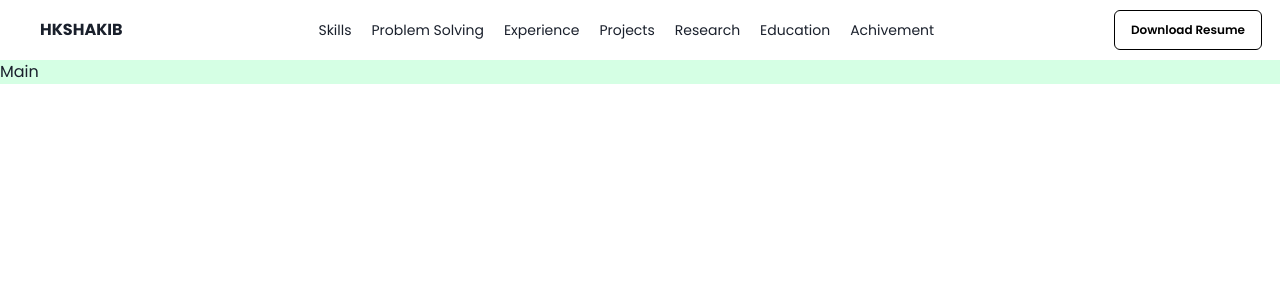
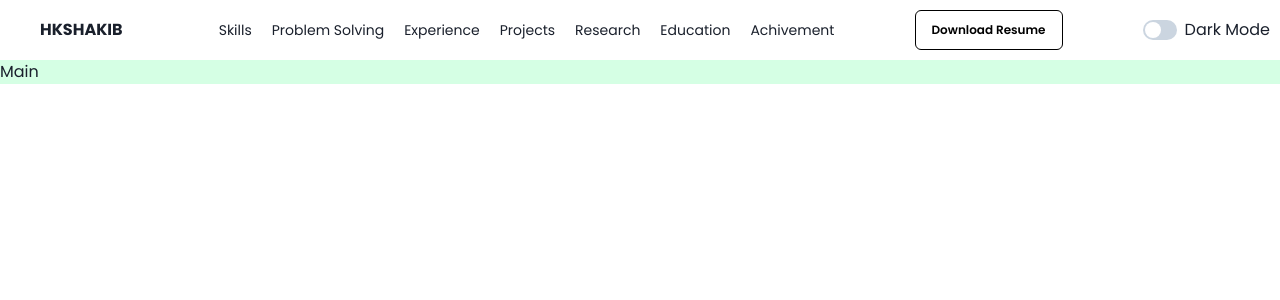
Before and after one commit to hkshakib/portfolioupgrade, a React (Create React App) app: page / in a window 1280 px wide. Shown: the top 300 px of the page. Built offline with nearby package versions, Linux system fonts and the light colour scheme.

Commit message:
feat: Add Dark Mode

```diff
--- /dev/null
+++ b/src/components/ColorModeSwitch.jsx
@@ -0,0 +1,12 @@
+import { HStack, Switch, Text, useColorMode } from "@chakra-ui/react";
+const ColorModeSwitch = () => {
+  const { toggleColorMode, colorMode } = useColorMode();
+  return (
+    <HStack>
+      <Switch isChecked={colorMode === "dark"} onChange={toggleColorMode} />
+      <Text whiteSpace="nowrap">Dark Mode</Text>
+    </HStack>
+  );
+};
+
+export default ColorModeSwitch;
--- a/src/components/NavBar.jsx
+++ b/src/components/NavBar.jsx
@@ -1,7 +1,10 @@
-import { Button, HStack, List, ListItem } from "@chakra-ui/react";
+import { Button, HStack, List, ListItem, useColorMode } from "@chakra-ui/react";
 import { HamburgerIcon } from "@chakra-ui/icons";
+import ColorModeSwitch from "./ColorModeSwitch";
 
 const NavBar = () => {
+  const { colorMode } = useColorMode();
+  const isDarkMode = colorMode === "dark";
   return (
     <HStack justifyContent="space-between" padding="10px" dropShadow={1}>
       <Button
@@ -31,6 +34,7 @@ const NavBar = () => {
             base: "12px",
             lg: "14px",
           }}
+          whiteSpace="wrap"
         >
           <ListItem cursor="pointer">Skills</ListItem>
           <ListItem cursor="pointer">Problem Solving</ListItem>
@@ -42,21 +46,19 @@ const NavBar = () => {
         </HStack>
       </List>
       <Button
-        colorScheme="teal"
-        color="black"
+        colorScheme={isDarkMode ? "white" : "black"}
+        color={isDarkMode ? "white" : "black"}
         variant="outline"
-        marginRight={2}
+        fontSize={{ base: "14px", md: "12px" }}
         display={{
           base: "none",
           lg: "block",
         }}
-        fontSize={{
-          base: "14px",
-          md: "12px",
-        }}
       >
         Download Resume
       </Button>
+
+      <ColorModeSwitch />
       <Button
         display={{
           base: "block",
```
